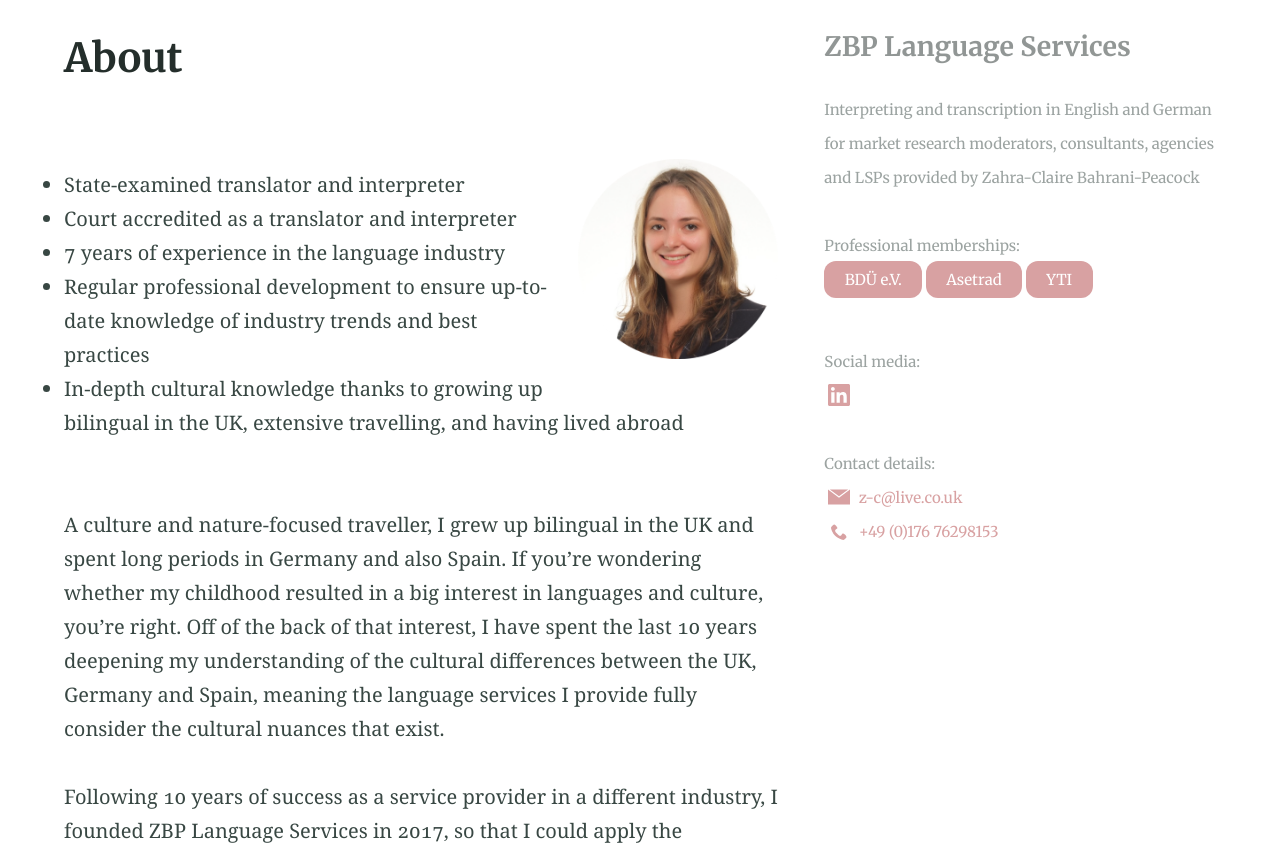
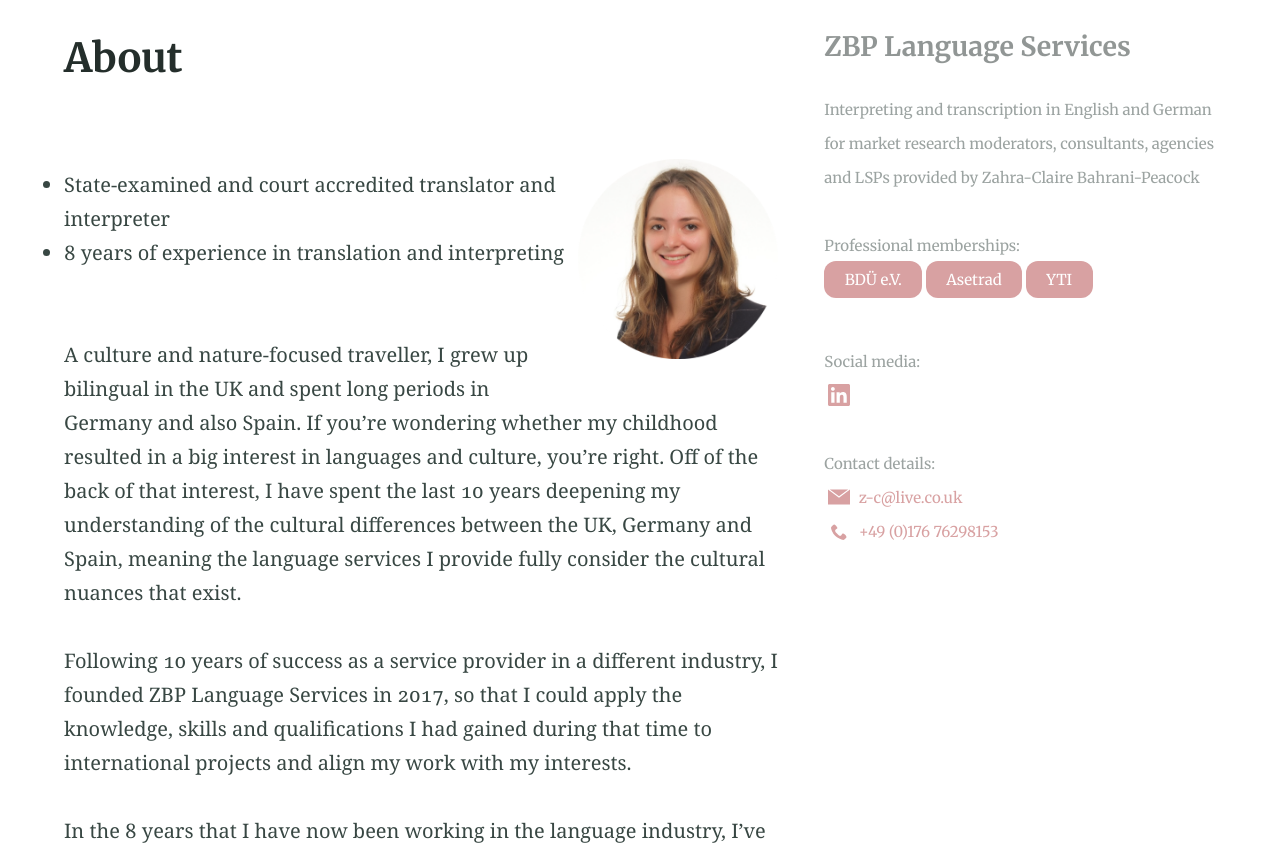
Before and after one commit to Website-2/certified.zbp-language-services.github.io, a Jekyll site: the page built from about.md, in a window 1280 px wide and 900 px high, scrolled down 373 px, cut to the strip 55-900 px from the top of the window. Built offline with Jekyll 4.4.1, drawn with Linux system fonts in a browser that asks for light colours; some of the changed text lies outside the part shown.

Commit message:
Text update

```diff
--- a/about.md
+++ b/about.md
@@ -9,21 +9,17 @@ aside: true
 
 <br>
 {% include figure.html image="/assets/Profile.png" position="right" width="200" height="200" %}
-* State-examined translator and interpreter
-* Court accredited as a translator and interpreter
-* 7 years of experience in the language industry
-* Regular professional development to ensure up-to-date knowledge of industry trends and best practices
-* In-depth cultural knowledge thanks to growing up bilingual in the UK, extensive travelling, and having lived abroad
+* State-examined and court accredited translator and interpreter
+* 8 years of experience in translation and interpreting
 <br><br><br>
 A culture and nature-focused traveller, I grew up bilingual in the UK and spent long periods in Germany and also Spain. If you're wondering whether my childhood resulted in a big interest in languages and culture, you're right. Off of the back of that interest, I have spent the last 10 years deepening my understanding of the cultural differences between the UK, Germany and Spain, meaning the language services I provide fully consider the cultural nuances that exist.
 <br><br>
 Following 10 years of success as a service provider in a different industry, I founded ZBP Language Services in 2017, so that I could apply the knowledge, skills and qualifications I had gained during that time to international projects and align my work with my interests.
 <br><br>
-In the 7 years that I have now been working in the language industry, I've provided support on projects sponsored by Fortune 500 companies and other market leaders in the consumer and medical industries. According to feedback, my language services help product teams to quickly and efficiently gain the insights they need to develop their product or campaign.
+In the 8 years that I have now been working in the language industry, I've provided support on projects sponsored by Fortune 500 companies and other market leaders in the consumer and medical industries. According to feedback, my language services help product teams to quickly and efficiently gain the insights they need to develop their product or campaign.
 <br><br>
-Are you a market research project manager, moderator, consultant, agency or LSP working on international projects and looking for insightful research results?
-<br>Send me a message and let me know what you need!<br><br>
-{% include button.html text="Send me a message" link="/contact/" color="#b14345" %}
+Are you looking for a translator or interpreter to help with document translation or an administrative appointment?
+<br>[Then send me a message and let me know what you need!](/contact/)<br><br>
 <br><br>
 <h5>Education, accreditations and experience</h5>
 <br>
@@ -39,4 +35,4 @@ Are you a market research project manager, moderator, consultant, agency or LSP
 * I feature on the lists of translators and interpreters held by [Germany's judicial administration](https://www.justiz-dolmetscher.de/Recherche/de/Suchen) and the [British Embassy](https://find-a-professional-service-abroad.service.csd.fcdo.gov.uk/find/translators-interpreters?country=Germany)
 <br><br><br>
 <small>Other language services provided: proofreading and quality assurance, marketing translation, academic translation and editing,  <a href="https://www.zbp-language-services.com/" target="_blank" title="market research interpreting and transcription">market research interpreting and transcription</a></small>
-<br><br>
+<br><br><br>
```
